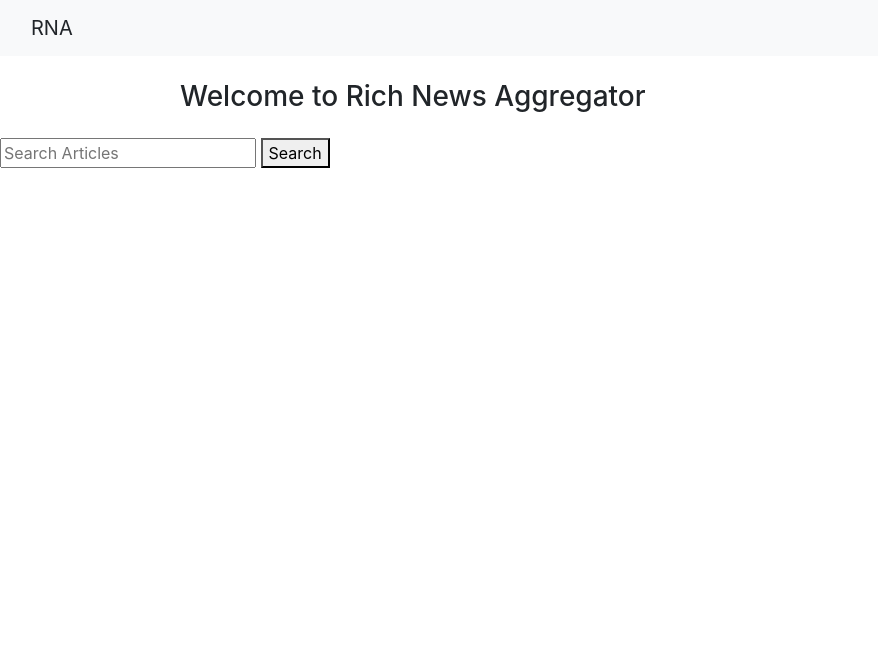
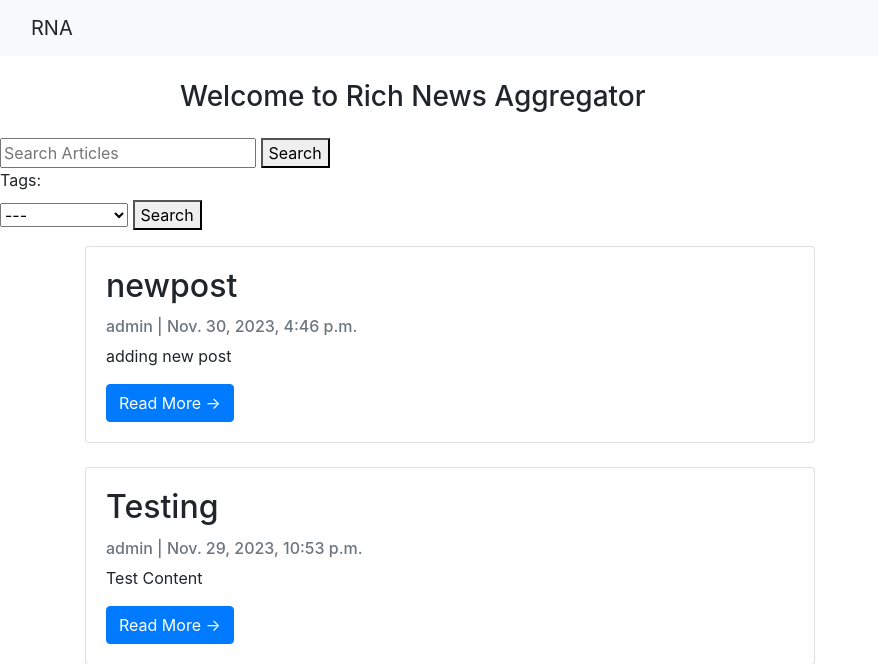
Before and after one commit to hmyhill/RNA-BE, a Django app: page /articles/articles/ in a window 1280 px wide. Shown: the top 664 px of the page, without its empty margins (0-878 px from the left). Run offline with Django 4.2, Linux system fonts and the light colour scheme; data comes from the database, SQL or seed files in the repository; some libraries are stand-ins or nearby versions.

Commit message:
Add files via upload

```diff
--- a/mysite/article/models.py
+++ b/mysite/article/models.py
@@ -11,7 +11,9 @@ STATUS = (
 TAGS = (
     (0, "---"),
     (1, "Entertainment"),
-    (2, "Sport")
+    (2, "Sport"),
+    (3, "Technology"),
+    (4, "World")
     )
 
 #Setting the database models to store article data
--- a/mysite/article/urls.py
+++ b/mysite/article/urls.py
@@ -6,6 +6,7 @@ from accounts import views as accounts_views
 #Setting the URL paths for the articles
 urlpatterns = [
     path('articles/', views.PostList.as_view(), name='articles'),
+    path('search-tags/', views.BlogTagView.as_view(), name='search-tags'),
     path('search-articles/', views.BlogSearchView.as_view(), name='search-articles'),
     path('<slug:slug>/', views.PostDetail.as_view(), name='post_detail'),
     path('signup/', accounts_views.signup, name='signup'),
--- a/mysite/article/views.py
+++ b/mysite/article/views.py
@@ -9,19 +9,24 @@ class PostList(generic.ListView):
     model = Post
     template_name = 'index.html'
     queryset = Post.objects.filter(status=1).order_by('-created_on')
-    context_object_name= 'posts'
 
 #Setting the view of the article once user clicks on it
 class PostDetail(generic.DetailView):
     model = Post
     template_name = 'post_detail.html'
-    context_object_name= 'post'
 
 class BlogSearchView(generic.ListView):
     model = Post
     template_name = "index.html"
-    context_object_name = 'posts'
 
     def get_queryset(self):
         query = self.request.GET.get('q')
         return Post.objects.filter(title__icontains=query).order_by('-created_on')
+
+class BlogTagView(generic.ListView):
+    model = Post
+    template_name = "index.html"
+
+    def get_queryset(self):
+        query = self.request.GET.get('tags')
+        return Post.objects.filter(tags__icontains=query).order_by('-created_on')
--- a/mysite/templates/index.html
+++ b/mysite/templates/index.html
@@ -1,5 +1,6 @@
 {% extends "base.html" %}
 {% block content %}
+{% load static %}
 
 <header class="masthead">
     <div class="overlay"></div>
@@ -17,6 +18,17 @@
     <form action="{% url 'search-articles' %}" method="get">
         {% csrf_token %}
         <input type="text" name="q" placeholder="Search Articles">
+        <button type="submit">Search</button>
+    </form>
+    <label for="tags">Tags:</label>
+    <form action="{% url 'search-tags' %}" method="get">
+        <select name="tags" id="tags">
+            <option value="0">---</option>
+            <option value="1">Entertainment</option>
+            <option value="2">Sport</option>
+            <option value="3">Technology</option>
+            <option value="4">World</option>
+        </select>
         <button type="submit">Search</button>
     </form>
 </div>
```
